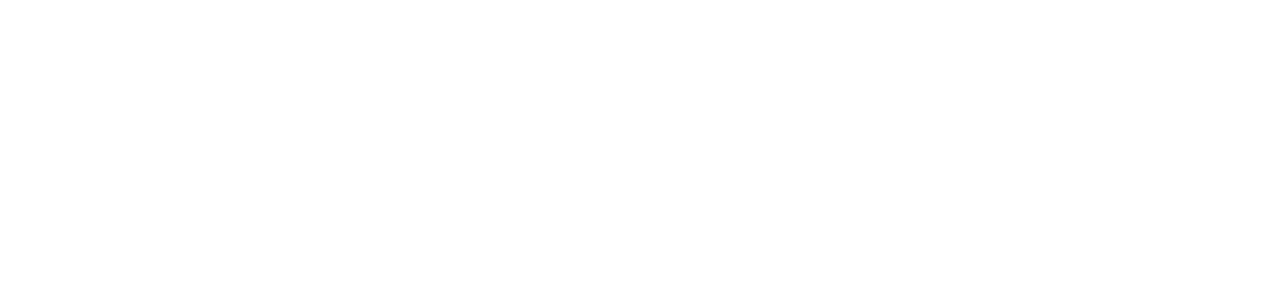
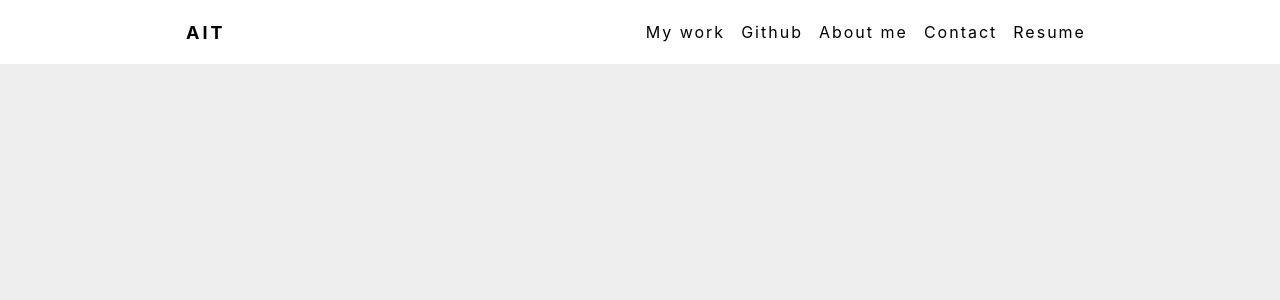
Before and after one commit to torraagus/portfolio, a React (Create React App) app: page / in a window 1280 px wide. Shown: the top 300 px of the page. Built offline with nearby package versions, Linux system fonts and the light colour scheme.

Commit message:
Create nav component

```diff
--- a/src/App.js
+++ b/src/App.js
@@ -1,11 +1,22 @@
-import React from 'react';
+import React from "react";
 // import logo from './logo.svg';
-import './App.css';
+import "./App.css";
+import { Nav, Logo, Menu, MenuItem } from "./components/nav/nav.styles";
 
 function App() {
-  return (
-    <div className="App">
-      {/* <header className="App-header">
+	const menuItems = ["My work", "Github", "About me", "Contact", "Resume"];
+
+	return (
+		<div className="App">
+			<Nav>
+				<Logo>AIT</Logo>
+				<Menu>
+					{menuItems.map((item) => (
+						<MenuItem>{item}</MenuItem>
+					))}
+				</Menu>
+			</Nav>
+			{/* <header className="App-header">
         <img src={logo} className="App-logo" alt="logo" />
         <p>
           Edit <code>src/App.js</code> and save to reload.
@@ -19,8 +30,8 @@
           Learn React
         </a>
       </header> */}
-    </div>
-  );
+		</div>
+	);
 }
 
 export default App;
--- /dev/null
+++ b/src/components/nav/nav.styles.js
@@ -0,0 +1,27 @@
+import styled from "styled-components";
+
+export const Nav = styled.nav`
+	display: flex;
+	justify-content: space-around;
+	align-items: center;
+	background-color: white;
+	height: 8vh;
+`;
+
+export const Logo = styled.div`
+	color: black;
+	font-weight: bold;
+	letter-spacing: 3px;
+	font-size: 18px;
+`;
+
+export const Menu = styled.ul`
+	display: flex;
+	list-style: none;
+`;
+
+export const MenuItem = styled.li`
+	letter-spacing: 2px;
+	padding-left: 0.5rem;
+	padding-right: 0.5rem;
+`;
--- a/src/index.css
+++ b/src/index.css
@@ -1,13 +1,14 @@
 body {
-  margin: 0;
-  font-family: -apple-system, BlinkMacSystemFont, 'Segoe UI', 'Roboto', 'Oxygen',
-    'Ubuntu', 'Cantarell', 'Fira Sans', 'Droid Sans', 'Helvetica Neue',
-    sans-serif;
-  -webkit-font-smoothing: antialiased;
-  -moz-osx-font-smoothing: grayscale;
+	background-color: #eeeeee;
+	margin: 0;
+	font-family: -apple-system, BlinkMacSystemFont, "Segoe UI", "Roboto", "Oxygen",
+		"Ubuntu", "Cantarell", "Fira Sans", "Droid Sans", "Helvetica Neue",
+		sans-serif;
+	-webkit-font-smoothing: antialiased;
+	-moz-osx-font-smoothing: grayscale;
 }
 
 code {
-  font-family: source-code-pro, Menlo, Monaco, Consolas, 'Courier New',
-    monospace;
+	font-family: source-code-pro, Menlo, Monaco, Consolas, "Courier New",
+		monospace;
 }
```
